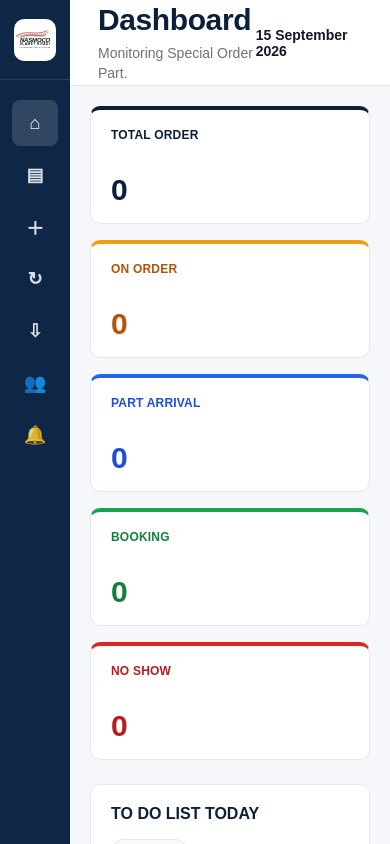
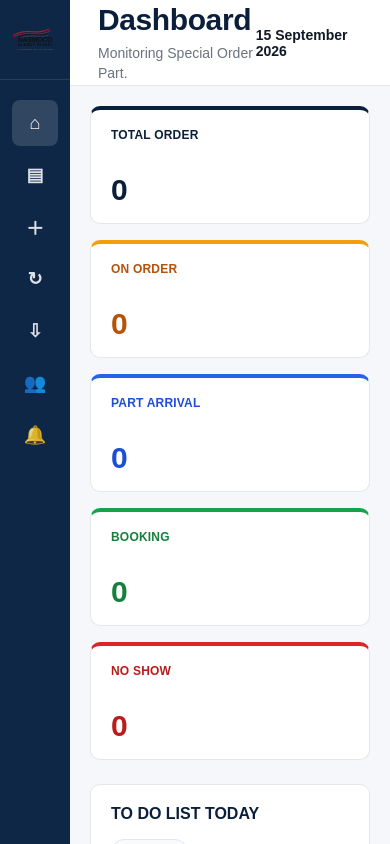
Before and after one commit to andipartman-collab/bo-monitoring, a website built with Vite: page index.html in a window 390 px wide. Built offline with nearby package versions, Linux system fonts and the light colour scheme; some packages are replaced by stand-ins of ours; no server answers; the database is empty.

Commit message:
Style sidebar Nasmoco logo

```diff
--- a/src/styles/fixed-layout.css
+++ b/src/styles/fixed-layout.css
@@ -20,6 +20,28 @@
   overflow-y: auto;
   overflow-x: hidden;
   z-index: 1000;
+}
+
+.sidebar-logo {
+  width: 82px;
+  height: 50px;
+  margin-right: 12px;
+  border-radius: 0;
+  background: transparent;
+  color: inherit;
+  display: flex;
+  align-items: center;
+  justify-content: center;
+  flex: 0 0 auto;
+  overflow: hidden;
+}
+
+.sidebar-logo img {
+  display: block;
+  width: 82px;
+  height: auto;
+  max-height: 50px;
+  object-fit: contain;
 }
 
 .main-content {
@@ -56,6 +78,17 @@
     min-width: 70px;
   }
 
+  .sidebar-logo {
+    width: 48px;
+    height: 44px;
+    margin: 0;
+  }
+
+  .sidebar-logo img {
+    width: 48px;
+    max-height: 44px;
+  }
+
   .main-content {
     margin-left: 70px;
   }
```
